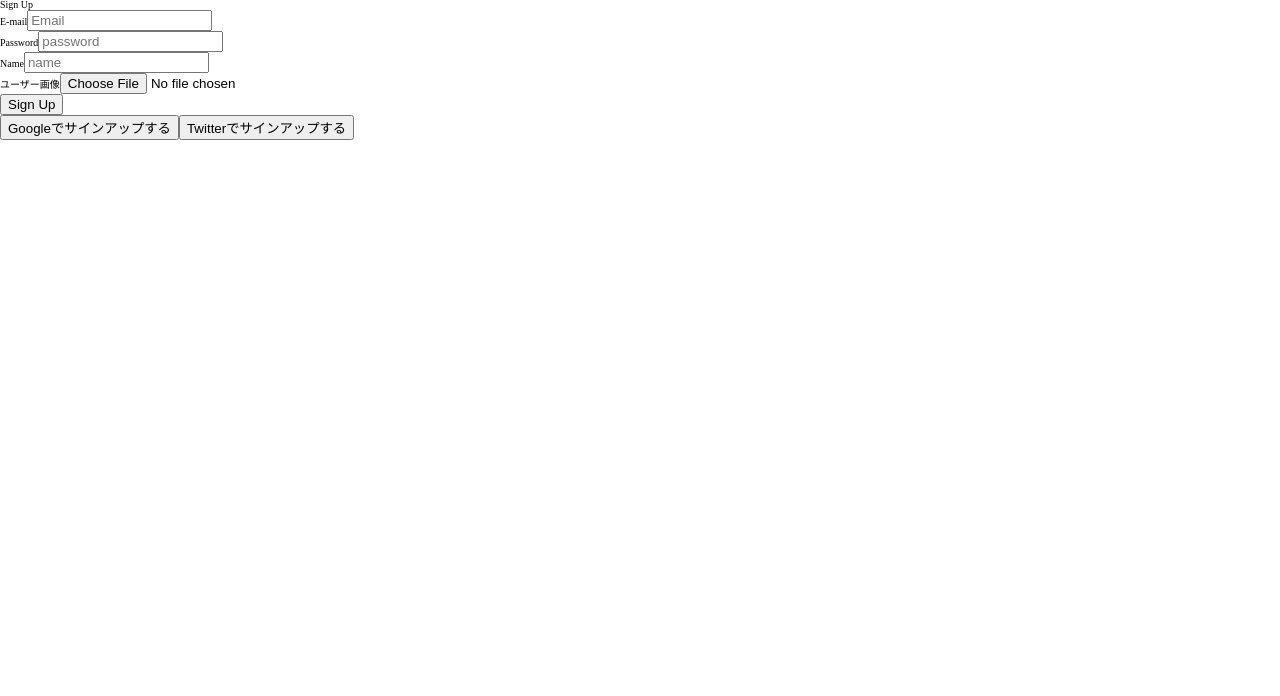
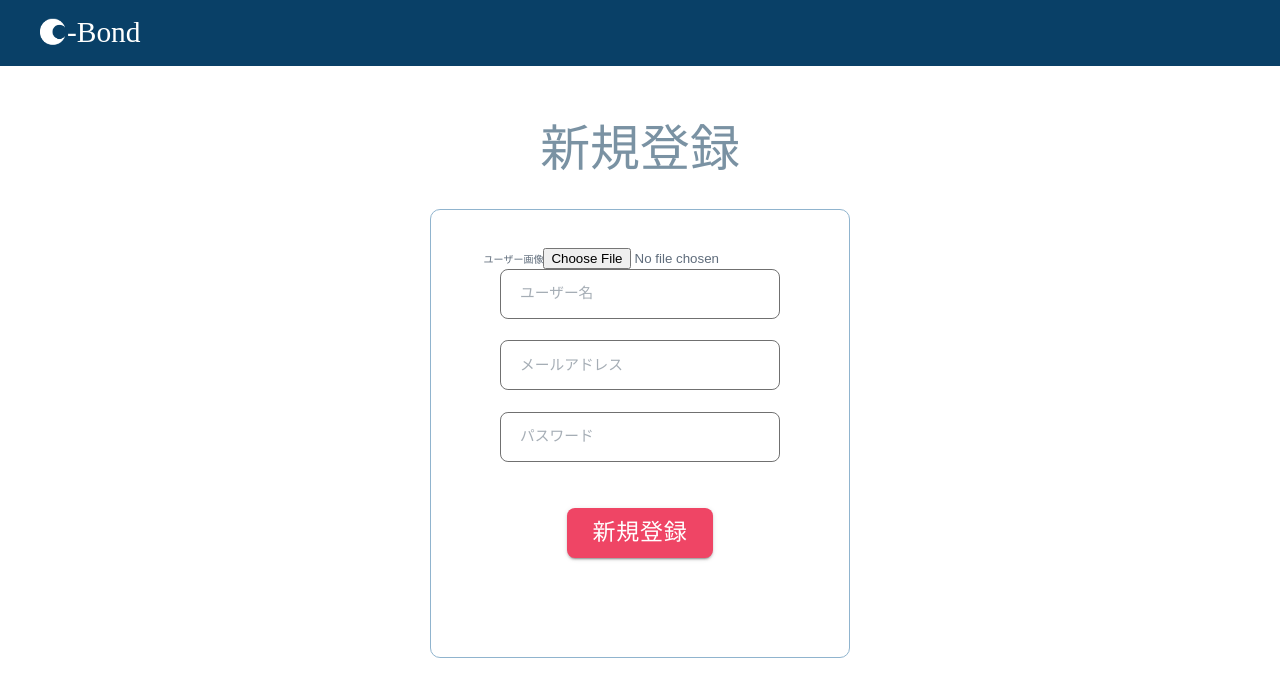
Before and after one commit to Shuri-Honda-1101/CV-chatapp, a React (Create React App) app: page /signup in a window 1280 px wide. Shown: the top 696 px of the page. Built offline with nearby package versions, Linux system fonts and the light colour scheme; no server answers.

Commit message:
Apply sign-up component css (excluding image selection)

```diff
--- a/src/pages/SignUp.js
+++ b/src/pages/SignUp.js
@@ -1,5 +1,8 @@
 import React, { useState } from "react";
 import firebase from "../config/firebase";
+import styled from "styled-components";
+import Logo from "../img/logo.png";
+import Button from "@material-ui/core/Button";
 
 export const SignUp = ({ history }) => {
   const [email, setEmail] = useState("");
@@ -7,31 +10,31 @@ export const SignUp = ({ history }) => {
   const [name, setName] = useState("");
   const [avatar, setAvatar] = useState(null);
 
-  const onClickTwitter = () => {
-    const provider = new firebase.auth.TwitterAuthProvider();
-    firebase
-      .auth()
-      .signInWithPopup(provider)
-      .then(() => {
-        history.push("/");
-      })
-      .catch((error) => {
-        console.log(error);
-      });
-  };
+  // const onClickTwitter = () => {
+  //   const provider = new firebase.auth.TwitterAuthProvider();
+  //   firebase
+  //     .auth()
+  //     .signInWithPopup(provider)
+  //     .then(() => {
+  //       history.push("/");
+  //     })
+  //     .catch((error) => {
+  //       console.log(error);
+  //     });
+  // };
 
-  const onClickGoogle = () => {
-    const provider = new firebase.auth.GoogleAuthProvider();
-    firebase
-      .auth()
-      .signInWithPopup(provider)
-      .then(() => {
-        history.push("/");
-      })
-      .catch((error) => {
-        console.log(error);
-      });
-  };
+  // const onClickGoogle = () => {
+  //   const provider = new firebase.auth.GoogleAuthProvider();
+  //   firebase
+  //     .auth()
+  //     .signInWithPopup(provider)
+  //     .then(() => {
+  //       history.push("/");
+  //     })
+  //     .catch((error) => {
+  //       console.log(error);
+  //     });
+  // };
 
   const handleSubmit = (e) => {
     e.preventDefault();
@@ -61,42 +64,19 @@ export const SignUp = ({ history }) => {
   };
   return (
     <>
-      <h1>Sign Up</h1>
+      <Header>
+        <h1>
+          <span>
+            <img src={Logo} alt="logo" />
+          </span>
+          -Bond
+        </h1>
+      </Header>
+      <SignUpFormWrap>
+        <h2>新規登録</h2>
+        <SignUpForm>
           <form onSubmit={handleSubmit}>
-        <div>
-          <label htmlFor="email">E-mail</label>
-          <input
-            type="email"
-            name="email"
-            id="email"
-            value={email}
-            placeholder="Email"
-            onChange={(e) => setEmail(e.target.value)}
-          />
-        </div>
-        <div>
-          <label htmlFor="password">Password</label>
-          <input
-            type="password"
-            name="password"
-            id="password"
-            value={password}
-            placeholder="password"
-            onChange={(e) => setPassword(e.target.value)}
-          />
-        </div>
-        <div>
-          <label htmlFor="name">Name</label>
-          <input
-            type="name"
-            name="name"
-            id="name"
-            value={name}
-            placeholder="name"
-            onChange={(e) => setName(e.target.value)}
-          />
-        </div>
-        <div>
+            <div className="input-image-wrap">
               <label htmlFor="avatar">ユーザー画像</label>
               <input
                 type="file"
@@ -105,10 +85,134 @@ export const SignUp = ({ history }) => {
                 onChange={(e) => setAvatar(e.target.files[0])}
               />
             </div>
-        <button type="submit">Sign Up</button>
+            <div className="input-wrap">
+              <input
+                type="name"
+                name="name"
+                id="name"
+                value={name}
+                placeholder="ユーザー名"
+                onChange={(e) => setName(e.target.value)}
+              />
+            </div>
+            <div className="input-wrap">
+              <input
+                type="email"
+                name="email"
+                id="email"
+                value={email}
+                placeholder="メールアドレス"
+                onChange={(e) => setEmail(e.target.value)}
+              />
+            </div>
+            <div className="input-wrap">
+              <input
+                type="password"
+                name="password"
+                id="password"
+                value={password}
+                placeholder="パスワード"
+                onChange={(e) => setPassword(e.target.value)}
+              />
+            </div>
+            <Button variant="contained" type="submit">
+              新規登録
+            </Button>
           </form>
-      <button onClick={onClickGoogle}>Googleでサインアップする</button>
-      <button onClick={onClickTwitter}>Twitterでサインアップする</button>
+          {/* <button onClick={onClickGoogle}>Googleでサインアップする</button>
+      <button onClick={onClickTwitter}>Twitterでサインアップする</button> */}
+        </SignUpForm>
+      </SignUpFormWrap>
     </>
   );
 };
+
+const Header = styled.section`
+  background-color: #094067;
+  height: 5.15vw;
+  color: #fffffe;
+  font-family: Montserrat;
+  font-size: 2.3vw; //4.4rem;
+  line-height: 2.8vw; //5.4rem;
+  display: flex;
+  align-items: center;
+  padding: 1.35vw 0 1.35vw 3.28vw; // 2.6rem 0 2.6rem 6.3rem;
+  img {
+    height: 2vw; //3.9rem;
+    transform: translate(-8%, 11%);
+  }
+`;
+
+const SignUpFormWrap = styled.section`
+  color: #5f6c7b;
+  width: 68.2vw; //= 1309 / 1920
+  margin: 4.6vw auto; //8.9rem auto;
+  display: flex;
+  flex-direction: column;
+  align-items: center;
+  h2 {
+    font-family: "ヒラギノ丸ゴ ProN";
+    font-size: 3.9vw; //7.5rem;
+    color: #7a92a3;
+    margin-bottom: 3.4rem;
+  }
+`;
+
+const SignUpForm = styled.div`
+  height: 35.1vw; //674px;
+  width: 48%;
+  border: 1px solid #90b4ce;
+  border-radius: 0.78vw; //1.5rem;
+  display: flex;
+  flex-direction: column;
+  align-items: center;
+  padding: 3.8rem 0;
+  h3 {
+    font-size: 1.87vw; //3.6rem
+    margin-bottom: 4.3vw; //8.2rem;
+  }
+  form {
+    display: flex;
+    flex-direction: column;
+    align-items: center;
+    .input-wrap {
+      input {
+        width: 21.9vw; //430/1920
+        height: 3.9vw; //7.5rem;
+        border-radius: 0.62vw; //1.2rem;
+        border: 1px solid #707070;
+        padding-left: 1.5vw; //2.9rem;
+        font-family: "ヒラギノ丸ゴ ProN";
+        font-size: 1.15vw; //2.2rem;
+        ::placeholder {
+          color: rgba(95, 108, 123, 0.56);
+        }
+      }
+      margin-bottom: 1.7vw; //3.3rem;
+      :nth-of-type(4) {
+        margin-bottom: 0;
+      }
+    }
+
+    button {
+      margin: 4.6rem 0 3.8rem 0;
+      background-color: #ef4565;
+      color: #fff;
+      font-size: 1.8vw; //3.5rem;
+      border-radius: 0.62vw; //1.2rem;
+      width: 11.4vw; //21.9rem;
+      height: 3.9vw; //7.5rem;
+      font-family: "ヒラギノ丸ゴ ProN";
+      font-weight: normal;
+      line-height: 3.1vw; //6rem;
+      :hover {
+        background-color: #dc004e;
+      }
+    }
+  }
+  button {
+    font-size: 1.3vw; //2.5rem;
+    color: #5f6c7b;
+    padding: 0;
+  }
+`;
```
Also changed, not shown: 1 other file (tests, documents, lock files or other folders). Lines whose indentation alone changed are shown as unchanged.
